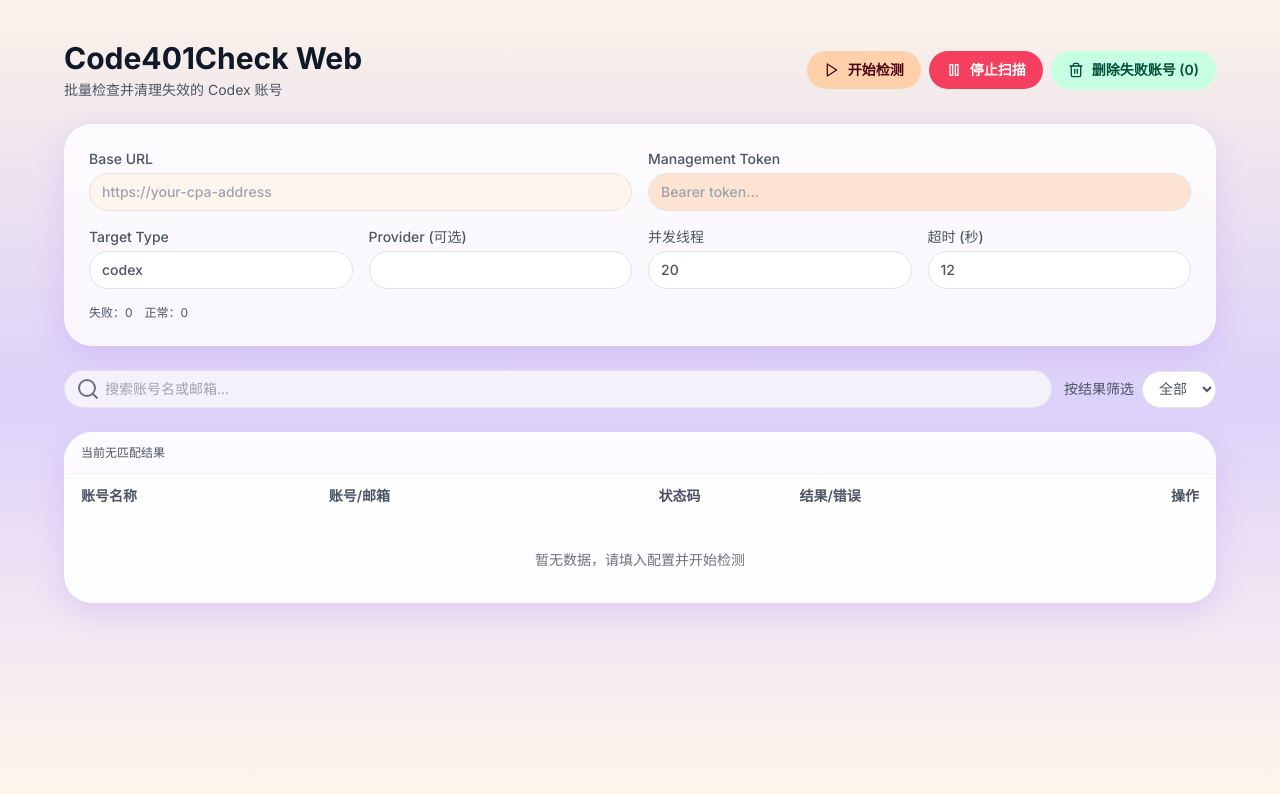
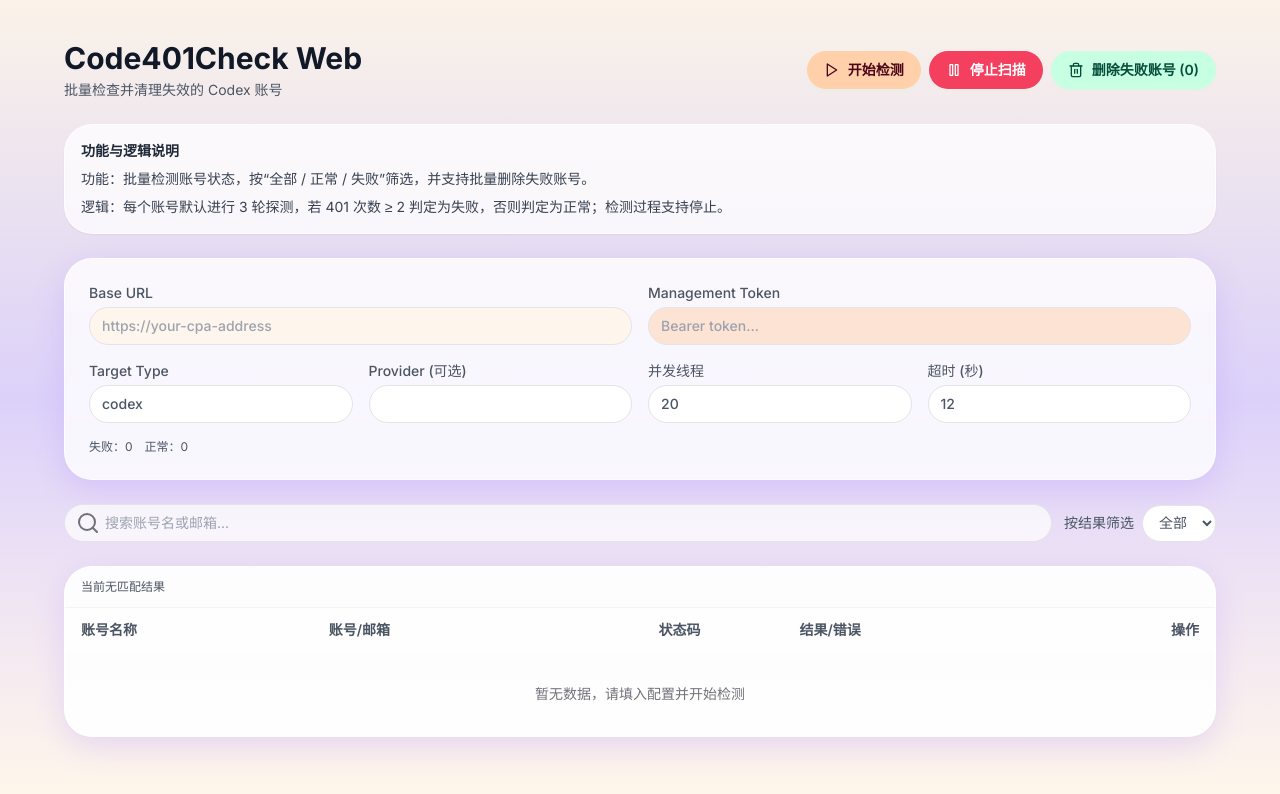
Before and after one commit to ruinny/codex-401, a Next.js app: page / in a window 1280 px wide. Shown: the top 794 px of the page. Built offline with nearby package versions, Linux system fonts and the light colour scheme.

Commit message:
Limit scan concurrency to 10 and update runtime docs.
This aligns the UI/runtime worker cap with README guidance and adds an on-page summary of the scan and result-classification logic.

```diff
--- a/src/app/page.tsx
+++ b/src/app/page.tsx
@@ -42,7 +42,7 @@
 }
 
 const MIN_WORKERS = 1;
-const MAX_WORKERS = 100;
+const MAX_WORKERS = 10;
 const MIN_TIMEOUT_SECONDS = 1;
 const MAX_TIMEOUT_SECONDS = 120;
 const PAGE_SIZE = 100;
@@ -733,6 +733,16 @@
           </div>
         </div>
 
+        <section className="bg-white/75 border border-white/60 rounded-2xl shadow-sm p-4 text-xs md:text-sm text-gray-700 space-y-2">
+          <p className="font-semibold text-gray-800">功能与逻辑说明</p>
+          <p>
+            功能：批量检测账号状态，按“全部 / 正常 / 失败”筛选，并支持批量删除失败账号。
+          </p>
+          <p>
+            逻辑：每个账号默认进行 3 轮探测，若 401 次数 ≥ 2 判定为失败，否则判定为正常；检测过程支持停止。
+          </p>
+        </section>
+
         <section className="grid gap-4 bg-white/80 border border-white/60 rounded-2xl shadow-macaron p-6">
           <div className="grid gap-4 md:grid-cols-2">
             <label className="text-sm font-medium text-gray-600">
```
Also changed, not shown: 1 other file (tests, documents, lock files or other folders).
